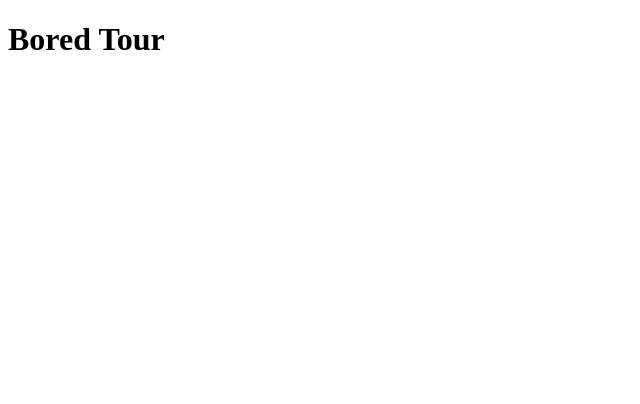
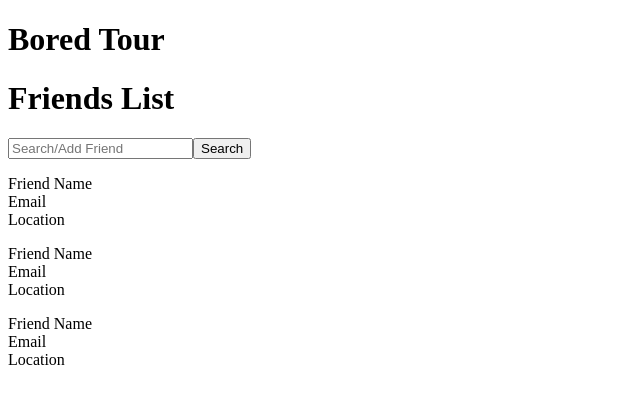
Before and after one commit to Pacific-Blue-Ocean/bored-tour, a React app: page / in a window 1280 px wide. Shown: the top 404 px of the page, without its empty margins (0-640 px from the left). Built offline with nearby package versions, Linux system fonts and the light colour scheme; the HTML template or start-up script is replaced by a standard one.

Commit message:
Create SQL schema and React component skeleton

```diff
--- a/client/src/components/App.jsx
+++ b/client/src/components/App.jsx
@@ -1,8 +1,12 @@
 import React from 'react';
+import FriendsList from './social/FriendsList.jsx';
 
 const App = () => {
   return (
-    <h1>Bored Tour</h1>
+    <div>
+      <h1>Bored Tour</h1>
+      <FriendsList />
+    </div>
   )
 }
 
--- /dev/null
+++ b/client/src/components/social/Friend.jsx
@@ -0,0 +1,15 @@
+import React from 'react';
+
+const Friend = () => {
+  return (
+    <div>
+      <p>
+        Friend Name<br />
+        Email<br />
+        Location<br />
+      </p>
+    </div>
+  )
+}
+
+export default Friend;
--- /dev/null
+++ b/client/src/components/social/FriendsList.jsx
@@ -0,0 +1,19 @@
+import React from 'react';
+import Friend from './Friend.jsx';
+
+const FriendsList = () => {
+  return (
+    <div>
+      <h1>Friends List</h1>
+      <p>
+        <input type="text" placeholder="Search/Add Friend" />
+        <button>Search</button>
+      </p>
+      <Friend />
+      <Friend />
+      <Friend />
+    </div>
+  )
+}
+
+export default FriendsList;
```
Also changed, not shown: 1 other file (tests, documents, lock files or other folders).
